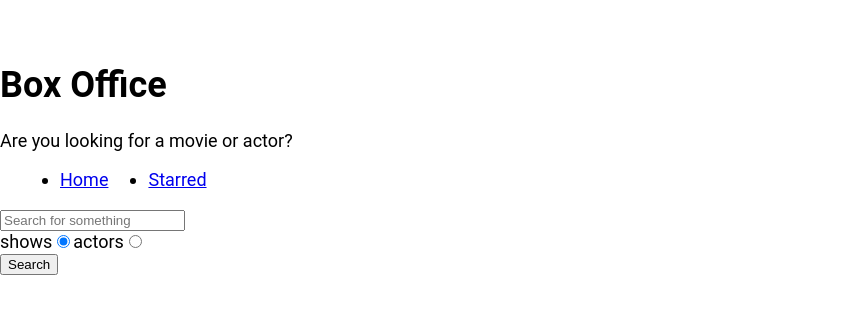
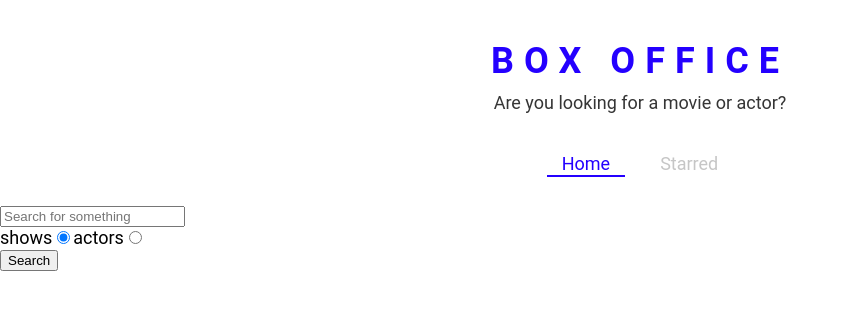
Before and after one commit to jeganjp/box-office, a React (Create React App) app: page / in a window 1280 px wide. Shown: the top 314 px of the page, without its empty margins (0-849 px from the left). Built offline with nearby package versions, Linux system fonts and the light colour scheme; the HTML template or start-up script is replaced by a standard one.

Commit message:
created theme for styled componenets and styled some homepage components

```diff
--- a/src/App.js
+++ b/src/App.js
@@ -3,9 +3,20 @@
 import Home from './pages/Home';
 import Starred from './pages/Starred';
 import ShowPage from './pages/ShowPage';
+import {ThemeProvider} from 'styled-components';
+
+const theme = {
+  mainColors: {
+    blue: '#2400ff',
+    gray: '#c6c6c6',
+    dark: '#353535',
+  },
+};
 
 function App() {
   return (
+    <ThemeProvider theme={theme}>
+
     <div>
     <Switch>
       <Route exact path="/">
@@ -24,6 +35,7 @@
       </Route>
       </Switch>
       </div>
+    </ThemeProvider>
   );
 }
 
--- a/src/components/Navbar.js
+++ b/src/components/Navbar.js
@@ -1,21 +1,23 @@
 import React from 'react';
-import {Link} from 'react-router-dom';
+import {useLocation} from 'react-router-dom';
+import { NavList,LinkStyled} from './Navbar.styled';
 const Navbar = () => {
     const Links=[
         {to:'/',text:'Home'},
         {to:'/starred',text:'Starred'}
     ]
+    const location =useLocation();
     return (
         <div>
-            <ul style={{display:'flex'}}>
+            <NavList>
                {
                    Links.map(item=>(
-                       <li key={item.to} style={{marginLeft:20,marginRight:20}}>
-                           <Link to={item.to}>{item.text}</Link>
+                       <li key={item.to} >
+                           <LinkStyled to={item.to} className={item.to === location.pathname?'active':'' } >{item.text}</LinkStyled>
                         </li>
                    ))
                }
-            </ul>
+            </NavList>
         </div>
     )
 }
--- /dev/null
+++ b/src/components/Navbar.styled.js
@@ -0,0 +1,41 @@
+import styled from 'styled-components';
+import {Link} from 'react-router-dom';
+
+export const NavList = styled.ul`
+  display: flex;
+  justify-content: center;
+  list-style: none;
+  margin: 0 0 30px;
+  padding: 0;
+`;
+
+export const LinkStyled = styled(Link)`
+  margin: 0 10px;
+  padding: 3px 15px;
+  position: relative;
+  text-decoration: none;
+  color: ${({ theme }) => theme.mainColors.gray};
+  &.active {
+    color: ${({ theme }) => theme.mainColors.blue};
+    &:after {
+      content: '';
+      position: absolute;
+      display: block;
+      height: 2px;
+      left: 0%;
+      bottom: 0;
+      background-color: ${({ theme }) => theme.mainColors.blue};
+      animation: slide-in 0.3s ease-in forwards;
+      @keyframes slide-in {
+        from {
+          left: 50%;
+          width: 0;
+        }
+        to {
+          left: 0%;
+          width: 100%;
+        }
+      }
+    }
+  }
+`;
--- a/src/components/Title.js
+++ b/src/components/Title.js
@@ -1,11 +1,12 @@
-import React from 'react'
+import React from 'react';
+import { TitleWrapper } from './Title.styled';
 
 const Title = ({title,subtitle}) => {
     return (
-        <div>
+        <TitleWrapper>
             <h1>{title}</h1>
             <p>{subtitle}</p>
-        </div>
+        </TitleWrapper>
     )
 }
 
--- /dev/null
+++ b/src/components/Title.styled.js
@@ -0,0 +1,18 @@
+import styled from 'styled-components';
+
+export const TitleWrapper = styled.div`
+  text-align: center;
+  margin: 0 0 40px;
+
+  h1 {
+    color: ${({ theme }) => theme.mainColors.blue};
+    letter-spacing: 10px;
+    text-transform: uppercase;
+    margin: 0 0 10px;
+  }
+
+  p {
+    color: ${({ theme }) => theme.mainColors.dark};
+    margin: 0;
+  }
+`;
```
Also changed, not shown: 1 other file (tests, documents, lock files or other folders).
